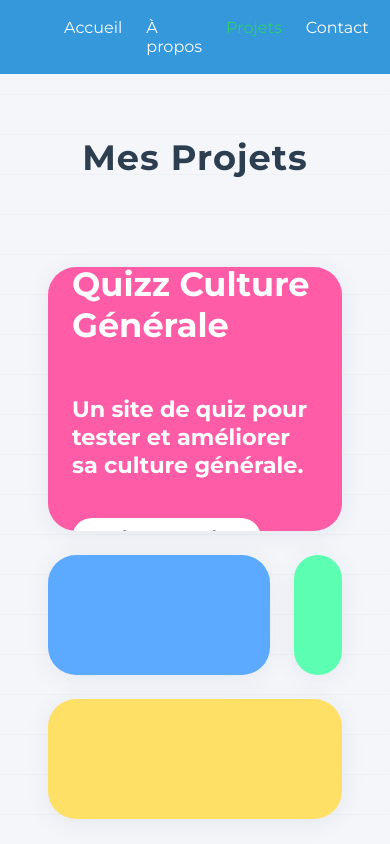
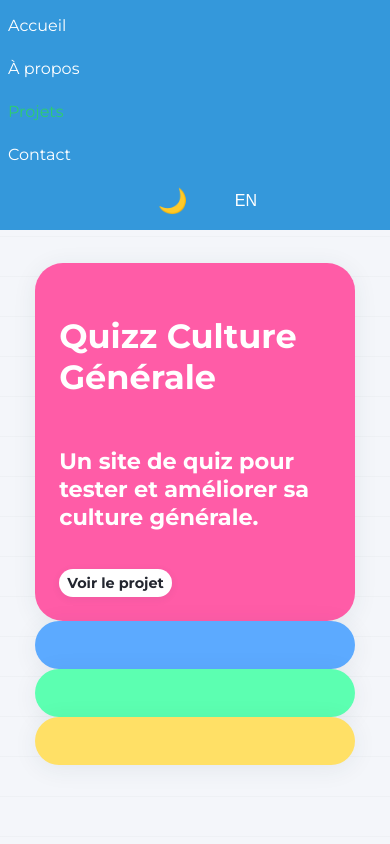
Before and after one commit to Warpzones/site_web, a website: page p_projects.html in a window 390 px wide. Shown: the top 844 px of the page. Drawn offline with Linux system fonts and the light colour scheme.

Commit message:
Adaptation pour mobile

```diff
--- a/s_main.css
+++ b/s_main.css
@@ -9,8 +9,9 @@ body {
 
 header {
     display: flex;
-    align-items: center;      /* Centre verticalement tous les enfants */
-    justify-content: space-between; /* Espace entre logo/nav et actions */
+    align-items: center;
+    justify-content: space-between;
+    flex-wrap: wrap;
     background: #3498db;
     color: #fff;
     padding: 1rem 2rem;
@@ -19,7 +20,7 @@ header {
     left: 0;
     width: 100%;
     z-index: 100;
-    box-sizing: border-box;   /* Ajoute cette ligne pour éviter les débordements */
+    box-sizing: border-box;
 }
 
 .logo {
@@ -205,13 +206,20 @@ footer {
 }
 
 .projects-grid {
-    display: grid;
+    max-width: 900px;
+    margin: 2rem auto;
+    padding: 1rem;
     grid-template-columns: repeat(4, 1fr);
     grid-auto-rows: 180px;
-    gap: 1.5rem;
-    max-width: 1200px;
-    margin: 2rem auto;
-    padding: 2rem;
+    gap: 1.2rem;
+}
+
+.project-link {
+    font-size: 1rem;
+    padding: 0.4rem 1rem;
+    word-break: break-word;
+    max-width: 100%;
+    box-sizing: border-box;
 }
 
 @media (max-width: 900px) {
@@ -223,7 +231,11 @@ footer {
     .projects-grid {
         grid-template-columns: 1fr 1fr;
         grid-auto-rows: 140px;
-        padding: 1rem;
+        padding: 0.5rem;
+    }
+    .project-link {
+        font-size: 0.95rem;
+        padding: 0.35rem 0.7rem;
     }
     .project-card.big, .project-card.wide {
         grid-column: span 2;
@@ -234,6 +246,11 @@ footer {
     .projects-grid {
         grid-template-columns: 1fr;
         grid-auto-rows: 120px;
+        padding: 0.2rem;
+    }
+    .project-link {
+        font-size: 0.9rem;
+        padding: 0.3rem 0.5rem;
     }
     .project-card.big, .project-card.wide {
         grid-column: span 1;
@@ -394,10 +411,62 @@ body.dark-mode .theme-toggle-btn:hover {
 }
 
 @media (max-width: 900px) {
-    .sidebar {
-        display: none;
+    .projects-square {
+        grid-template-columns: 1fr;
+        grid-template-rows: none;
+        padding: 1rem;
     }
-    .main-content {
-        margin-left: 0;
+    .projects-grid {
+        grid-template-columns: 1fr 1fr;
+        grid-auto-rows: 140px;
+        padding: 0.5rem;
+    }
+    .project-link {
+        font-size: 0.95rem;
+        padding: 0.35rem 0.7rem;
+    }
+    .project-card.big, .project-card.wide {
+        grid-column: span 2;
     }
 }
+
+@media (max-width: 600px) {
+    .projects-grid {
+        grid-template-columns: 1fr;
+        grid-auto-rows: 120px;
+        padding: 0.2rem;
+    }
+    .project-link {
+        font-size: 0.9rem;
+        padding: 0.3rem 0.5rem;
+    }
+    .project-card.big, .project-card.wide {
+        grid-column: span 1;
+    }
+}
+
+@media (max-width: 700px) {
+    .nav ul {
+        flex-direction: column;
+        background: #3498db;
+        position: static;
+        width: 100%;
+        border-radius: 0;
+        box-shadow: none;
+        padding: 0.5rem 0;
+        display: flex !important; /* Toujours visible */
+        align-items: stretch;
+    }
+    .header {
+        flex-direction: column;
+        align-items: stretch;
+        padding: 0.5rem 0.5rem;
+    }
+    .header-actions {
+        justify-content: center;
+        margin: 0.5rem 0 0 0;
+    }
+    .menu-toggle-btn {
+        display: none !important;
+    }
+}
```
